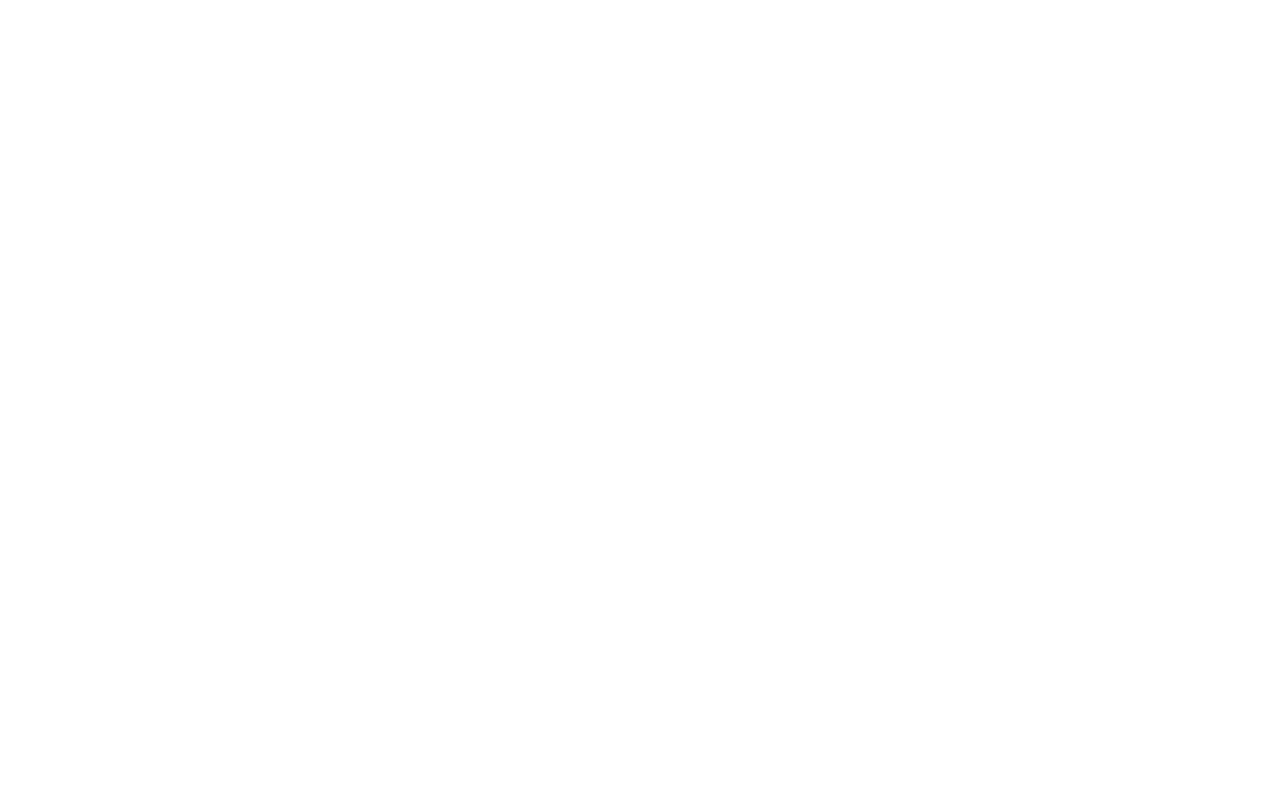
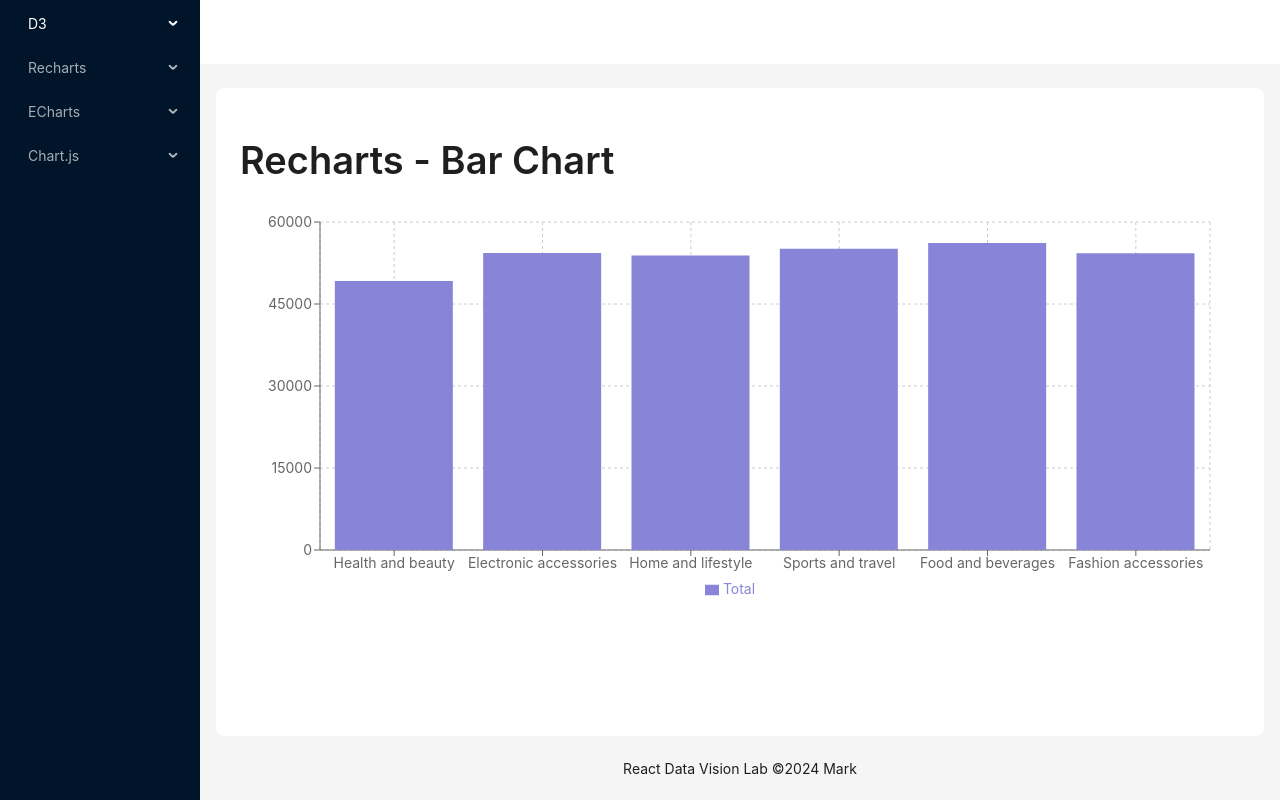
Before and after one commit to mark0613/React-Data-Vision-Lab, a React (Vite) app: page /recharts/bar in a window 1280 px wide. Before the commit this address had no page. Built offline with nearby package versions, Linux system fonts and the light colour scheme.

Commit message:
feat: recharts bar chart

```diff
--- a/package.json
+++ b/package.json
@@ -15,7 +15,8 @@
         "d3": "^7.9.0",
         "react": "^18.2.0",
         "react-dom": "^18.2.0",
-        "react-router-dom": "^6.23.1"
+        "react-router-dom": "^6.23.1",
+        "recharts": "^2.12.7"
     },
     "devDependencies": {
         "@types/react": "^18.2.66",
--- /dev/null
+++ b/src/pages/RechartsBarPage.jsx
@@ -0,0 +1,56 @@
+import React from 'react';
+
+import {
+    Bar,
+    BarChart,
+    CartesianGrid,
+    Legend,
+    ResponsiveContainer,
+    Tooltip,
+    XAxis,
+    YAxis,
+} from 'recharts';
+
+import { Typography } from 'antd';
+
+import salesData from '../data/supermarket_sales.json';
+
+import { Template } from './Template';
+
+const { Title } = Typography;
+
+const data = Object.values(salesData.reduce((acc, current) => {
+    const productLine = current['Product line'];
+    const totalValue = parseFloat(current.Total);
+
+    if (!acc[productLine]) {
+        acc[productLine] = {
+            'Product line': productLine,
+            Total: 0,
+        };
+    }
+
+    acc[productLine].Total += totalValue;
+    return acc;
+}, {}));
+
+export const RechartsBarPage = () => (
+    <Template>
+        <Title>Recharts - Bar Chart</Title>
+        <ResponsiveContainer width="100%" height={400}>
+            <BarChart
+                data={data}
+                margin={{
+                    top: 20, right: 30, left: 20, bottom: 5,
+                }}
+            >
+                <CartesianGrid strokeDasharray="3 3" />
+                <XAxis dataKey="Product line" />
+                <YAxis />
+                <Tooltip />
+                <Legend />
+                <Bar dataKey="Total" fill="#8884d8" />
+            </BarChart>
+        </ResponsiveContainer>
+    </Template>
+);
--- a/src/pages/Template.jsx
+++ b/src/pages/Template.jsx
@@ -26,7 +26,12 @@
     {
         key: 'recharts',
         label: 'Recharts',
-        children: [],
+        children: [
+            {
+                key: 'bar',
+                label: 'Bar Chart',
+            },
+        ],
     },
     {
         key: 'echarts',
--- a/src/pages/index.js
+++ b/src/pages/index.js
@@ -1,4 +1,5 @@
 export * from './D3BarPage';
 export * from './D3PiePage';
 export * from './D3ScatterPage';
+export * from './RechartsBarPage';
 export * from './Template';
--- a/src/router/Router.jsx
+++ b/src/router/Router.jsx
@@ -4,6 +4,7 @@
     D3BarPage,
     D3PiePage,
     D3ScatterPage,
+    RechartsBarPage,
     Template,
 } from '../pages';
 
@@ -27,6 +28,10 @@
                 path="/d3/scatter"
                 element={<D3ScatterPage />}
             />
+            <Route
+                path="/recharts/bar"
+                element={<RechartsBarPage />}
+            />
         </Routes>
     </BrowserRouter>
 );
```
Also changed, not shown: 1 other file (tests, documents, lock files or other folders).
